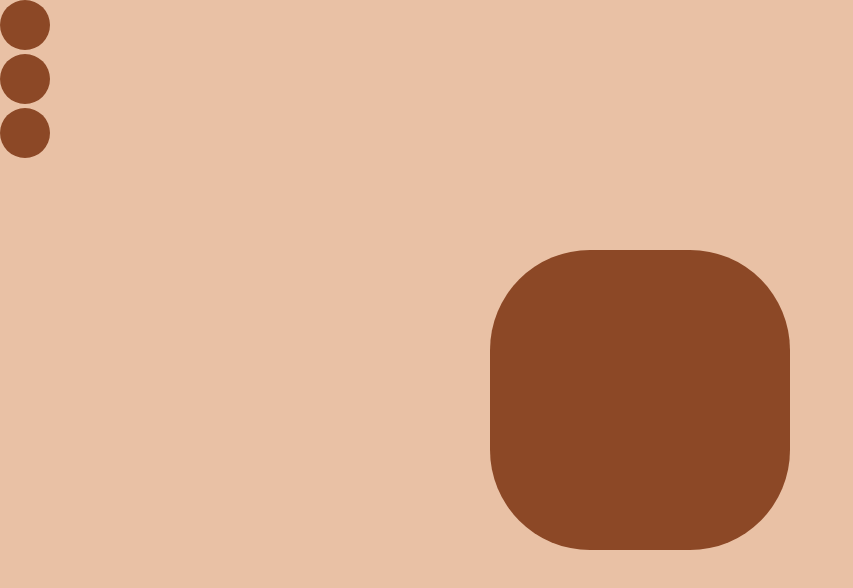
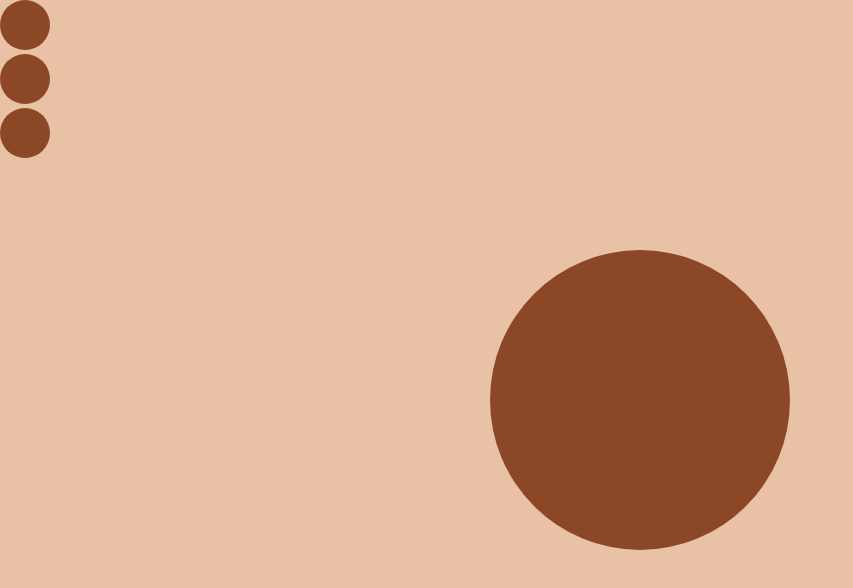
Before and after one commit to shamailz/creative-computing-04-final-project, a plain HTML site: page page_4.html in a window 1280 px wide. Shown: the whole page, without its empty margins (0-853 px from the left). Drawn offline with Linux system fonts and the light colour scheme.

Commit message:
Update css/page_4_style.css

```diff
--- a/css/page_4_style.css
+++ b/css/page_4_style.css
@@ -32,10 +32,10 @@ body {
 .shape {
   height: 300px;
   width: 300px;
-  border-top-left-radius: 100px;
-  border-top-right-radius: 100px;
-  border-bottom-left-radius: 100px;
-  border-bottom-right-radius: 100px;
+  border-top-left-radius: 200px;
+  border-top-right-radius: 200px;
+  border-bottom-left-radius: 200px;
+  border-bottom-right-radius: 200px;
   background-color: hsl(20,57%,35%);
 
 }
```
